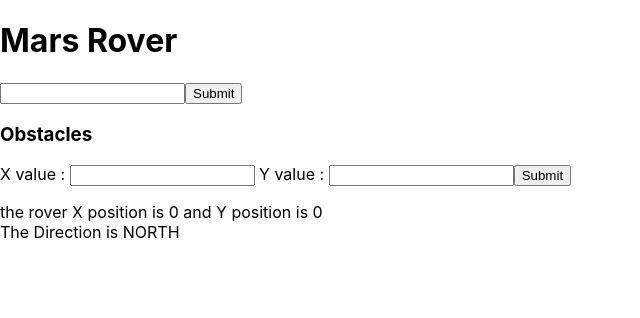
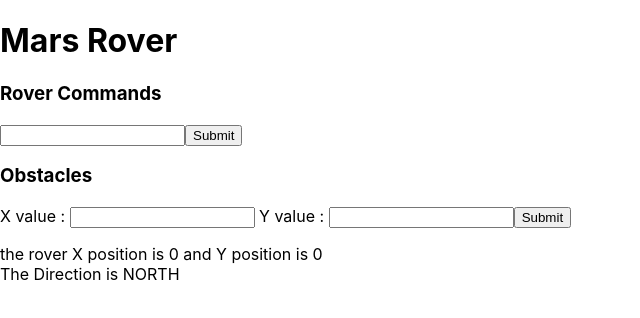
Before and after one commit to Nour-eldin-125/Mars-Rover_react-redux, a React (Create React App) app: page / in a window 1280 px wide. Shown: the top 318 px of the page, without its empty margins (0-640 px from the left). Built offline with nearby package versions, Linux system fonts and the light colour scheme.

Commit message:
updating Input Direction file

```diff
--- a/src/components/InputDirection.js
+++ b/src/components/InputDirection.js
@@ -36,6 +36,7 @@ class InputDirection extends React.Component {
     render() {
         return (
             <>
+                <h3>Rover Commands</h3>
                 <input type="text"  id="inp"/>
                 <button onClick= {() => {this.checkData()}}>Submit</button>
             </>
```
